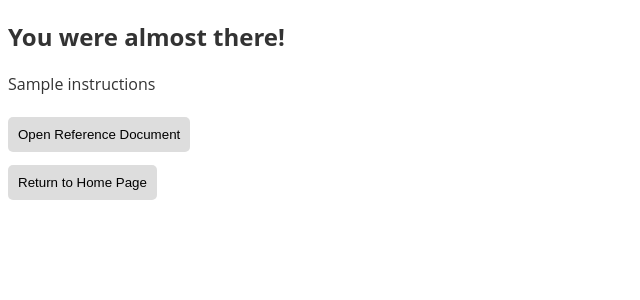
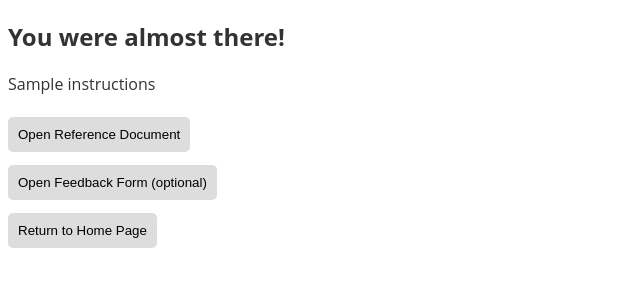
Before and after one commit to PTC-Education/cad-learner, a Django app: template questioner/templates/questioner/solution.html in a window 1280 px wide. Shown: the top 300 px of the page, without its empty margins (0-640 px from the left). Run offline with Django 4.2, Linux system fonts and the light colour scheme; the template is opened without the code that fills it: most values are stand-ins (such as "Sample title", 1, 10 or a date in 2020); data that the repository does not hold is empty.

Commit message:
Added feedback form to complete and solution

```diff
--- a/questioner/templates/questioner/complete.html
+++ b/questioner/templates/questioner/complete.html
@@ -11,6 +11,10 @@
         {% else %}
             <p>Your Onshape CAD model matches all expected values from the reference model.</p>
         {% endif %}
+        <!-- Submit Feedback -->
+        <form action="https://docs.google.com/forms/d/e/1FAIpQLSeOcFJo3V05CMtQSAXmmiF22xdfsdaob7_tBCTCDEwZVdVRwA/viewform?usp=sf_link" target="_blank">
+            <input type="submit" value="Open Feedback Form (optional)"/>
+        </form>
         <!-- Return to the home page -->
         <form action="{% url 'questioner:index' user.os_user_id %}">
             <input type="submit" value="Return to Home Page"/>
--- a/questioner/templates/questioner/solution.html
+++ b/questioner/templates/questioner/solution.html
@@ -15,6 +15,10 @@
         <form action="https://cad.onshape.com/documents/{{ question.did }}/v/{{ question.vid }}/e/{{ question.os_drawing_eid }}/" target="_blank" rel="noopener noreferrer">
             <input type="submit" value="Open Reference Document"/>
         </form>
+        <!-- Submit Feedback -->
+        <form action="https://docs.google.com/forms/d/e/1FAIpQLSeOcFJo3V05CMtQSAXmmiF22xdfsdaob7_tBCTCDEwZVdVRwA/viewform?usp=sf_link" target="_blank">
+            <input type="submit" value="Open Feedback Form (optional)"/>
+        </form>
         <!-- Return to the home page -->
         <form action="{% url 'questioner:index' user.os_user_id %}">
             <input type="submit" value="Return to Home Page"/>
```
